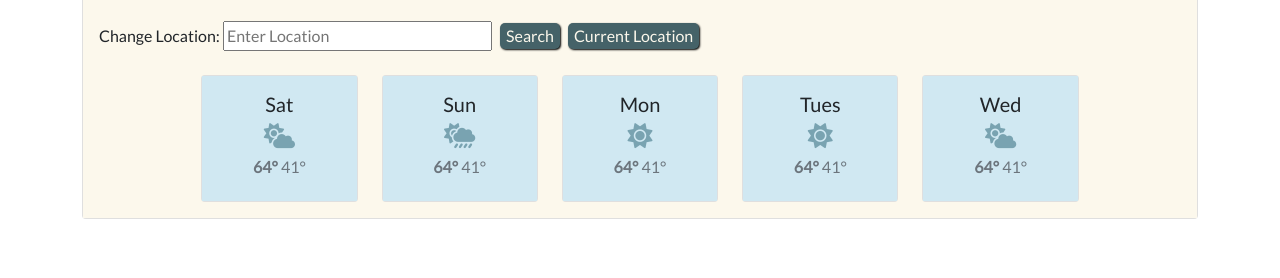
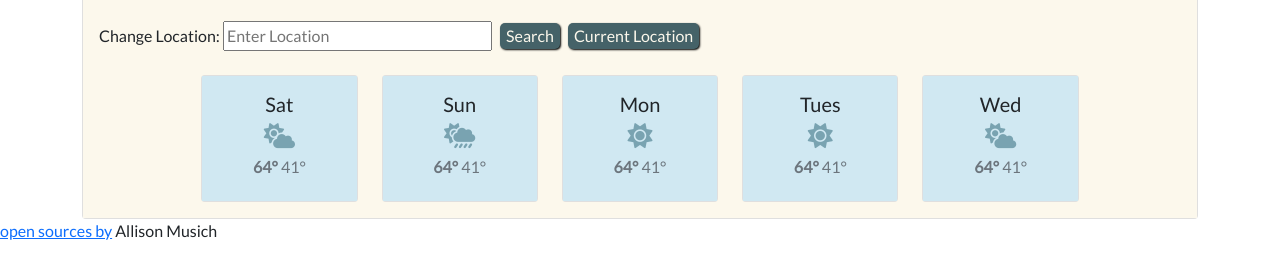
Before and after one commit to amusich25/weather-app, a plain HTML site: page index.html in a window 1280 px wide. Shown: the part 226-504 px from the top of the page. Drawn offline with nearby package versions, Linux system fonts and the light colour scheme; no server answers.

Commit message:
Added open source link

```diff
--- a/index.html
+++ b/index.html
@@ -111,6 +111,8 @@
 </div>
 </div>
     </div>
+    <p>
+        <a href="https://github.com/amusich25/weather-app">open sources by</a> Allison Musich</p>
     <script src="src/index.js"></script>
   </body>
 </html>
```
